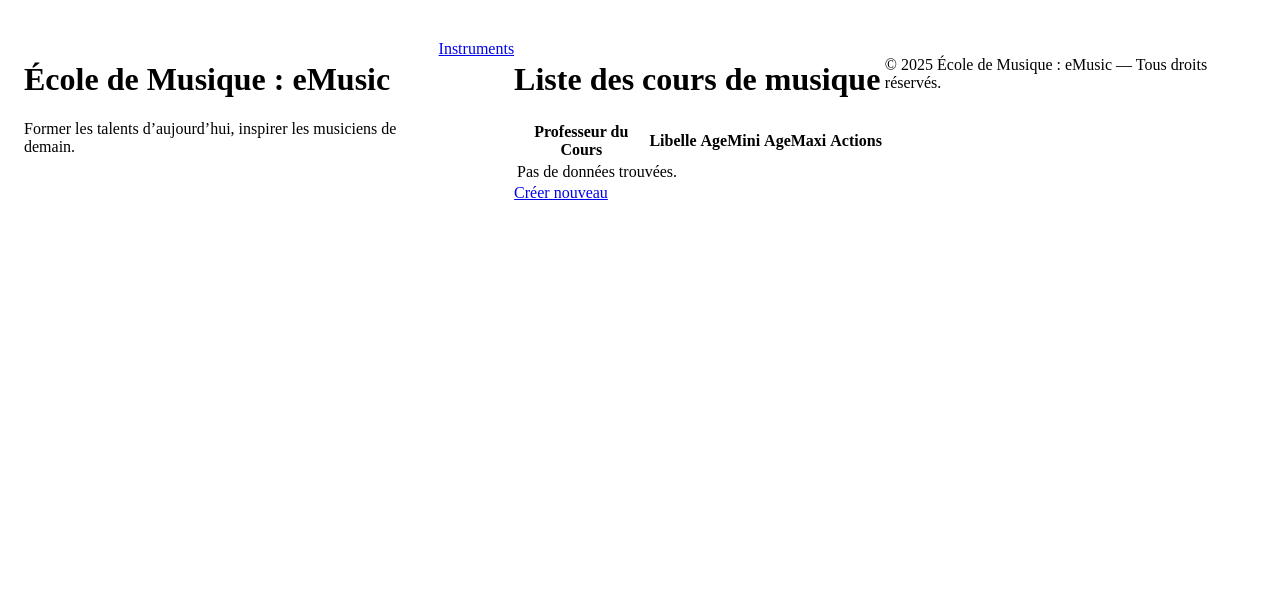
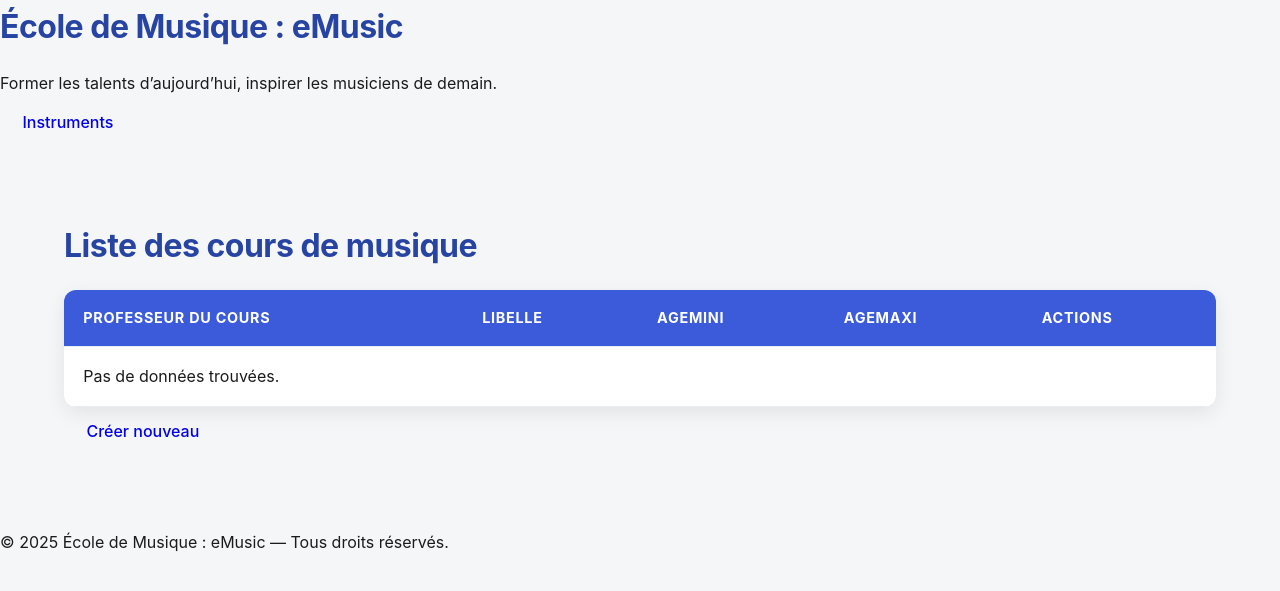
Before and after one commit to ZakinaA/25notf0nd, a Symfony app: template templates/cours/index.html.twig in a window 1280 px wide. Shown: the top 591 px of the page. Run offline with Twig, Linux system fonts and the light colour scheme; the template is opened without the code that fills it, so the values that code supplies are empty; some libraries are stand-ins or nearby versions.

Commit message:
style base.html.twig

```diff
--- a/templates/base.html.twig
+++ b/templates/base.html.twig
@@ -8,24 +8,139 @@
 
         {% block stylesheets %}
         <style>
-            body {
-            display: flex;
+          /* Reset global — minimaliste et moderne */
+          * {
+            margin: 0;
+            padding: 0;
+            box-sizing: border-box;
+          }
+
+          :root {
+            --color-bg: #f5f6f7;
+            --color-text: #1b1b1b;
+            --color-primary: #3b5bdb;
+            --color-primary-dark: #2744a3;
+            --color-accent: #ffd43b;
+            --color-surface: #ffffff;
+            --radius: 12px;
+            --shadow: 0 6px 20px rgba(0, 0, 0, 0.08);
+          }
+
+          body {
+            font-family: 'Inter', 'Helvetica Neue', sans-serif;
+            color: var(--color-text);
+            background-color: var(--color-bg);
+            line-height: 1.7;
+            font-size: 16px;
+          }
+
+          /* Layout principal */
+          main {
+            max-width: 1200px;
+            margin: 3rem auto;
+            padding: 1.5rem;
+          }
+
+          /* Titres */
+          h1, h2, h3 {
+            font-weight: 700;
+            color: var(--color-primary-dark);
+            margin-bottom: 1rem;
+            letter-spacing: -0.5px;
+          }
+
+          /* Sections */
+          section {
+            background-color: var(--color-surface);
+            border-radius: var(--radius);
+            box-shadow: var(--shadow);
+            padding: 2rem;
+            margin-bottom: 2.5rem;
+            transition: transform 0.3s ease;
+          }
+
+          section:hover {
+            transform: translateY(-4px);
+          }
+
+          /* Table */
+          table {
+            width: 100%;
+            border-collapse: collapse;
+            background-color: var(--color-surface);
+            border-radius: var(--radius);
+            overflow: hidden;
+            box-shadow: var(--shadow);
+          }
+
+          th, td {
+            padding: 1rem 1.2rem;
+            text-align: left;
+            border-bottom: 1px solid #e9ecef;
+          }
+
+          th {
+            background-color: var(--color-primary);
+            color: white;
+            text-transform: uppercase;
+            letter-spacing: 0.05em;
+            font-size: 0.9rem;
+          }
+
+          tr:hover td {
+            background-color: #f1f3f5;
+          }
+
+          /* Liens & boutons */
+          a, button {
+            font-weight: 500;
+            border: none;
+            border-radius: var(--radius);
+            padding: 0.7rem 1.4rem;
+            cursor: pointer;
+            transition: all 0.3s ease;
+            display: inline-flex;
             justify-content: center;
-            align-items: flex-start;
-            padding: 2rem 1rem;
-        }
+            align-items: center;
+            text-decoration: none;
+          }
 
-        body.card {
-            background: #fff;
-            box-shadow: 0 4px 12px rgba(0,0,0,0.1);
-            border-radius: 12px;
-            padding: 2rem;
-            max-width: 600px;
-            width: 100%;
-            display: flex;
-            flex-direction: column;
-            gap: 1rem;
-        }
+          a.btn, button {
+            background-color: var(--color-primary);
+            color: white;
+          }
+
+          a.btn:hover, button:hover {
+            background-color: var(--color-primary-dark);
+          }
+
+          a.btn--edit {
+            background-color: var(--color-accent);
+            color: #1b1b1b;
+          }
+
+          a.btn--edit:hover {
+            background-color: #f59f00;
+          }
+
+          /* Animation subtile sur hover */
+          button:hover, a:hover {
+            transform: translateY(-2px);
+          }
+
+          /* Responsive */
+          @media (max-width: 768px) {
+            table, thead, tbody, th, td, tr {
+              display: block;
+            }
+            th {
+              display: none;
+            }
+            td {
+              border-bottom: 1px solid #dee2e6;
+              padding: 0.8rem;
+            }
+          }
         </style>
         {% endblock %}
 
```
